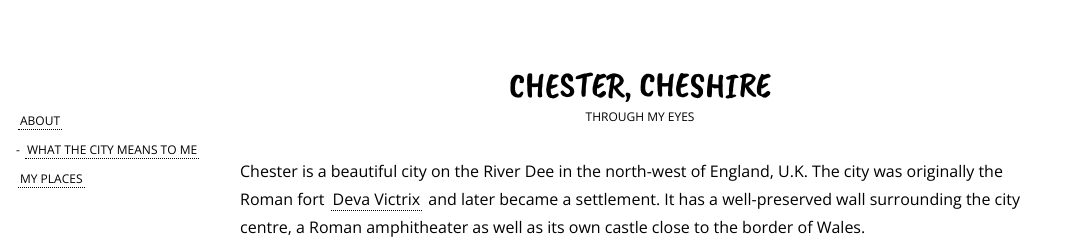
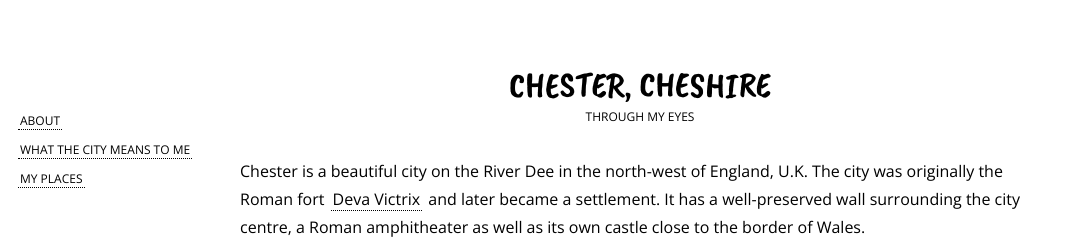
Before and after one commit to oreosryo/chester, a React (Create React App) app: page / in a window 1280 px wide. Shown: the top 239 px of the page, without its empty margins (0-1082 px from the left). Built offline with nearby package versions, Linux system fonts and the light colour scheme.

Commit message:
Update nav and add aid to the map

```diff
--- a/src/components/NavMenu.js
+++ b/src/components/NavMenu.js
@@ -8,7 +8,7 @@ class NavMenu extends Component {
         return (
             <div className="nav-menu">
                 <div className="menu-item"><a href="#about">About</a></div>
-                <div className="menu-item"> - <a href="#meaning">What the City Means to Me</a></div>
+                <div className="menu-item"><a href="#meaning">What the City Means to Me</a></div>
                 <div className="menu-item"><a href="#my-places">My Places</a></div>
             </div>
         );
--- a/src/components/map/PlaceMap.js
+++ b/src/components/map/PlaceMap.js
@@ -11,6 +11,8 @@ class PlaceMap extends Component {
             <div style={{maxWidth: '800px', margin: '0 auto'}}>
                 <h1 className="grid-header" id="my-places">My Places</h1>
                 <div className="map-container">
+                    Hover over the points on the map to see more details.
+                    <br/><br/>
                     <img className="map" src={map} alt="Chester City Map"/>
                     <LocationPoints />
                 </div>
```
Also changed, not shown: 8 other files (tests, documents, lock files or other folders).
